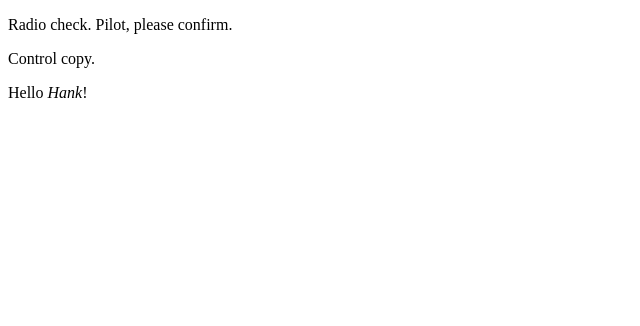
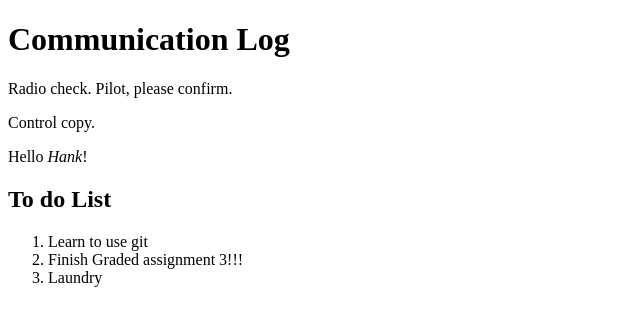
Before and after one commit to ajharris96/communication-log, a plain HTML site: page index.html in a window 1280 px wide. Shown: the whole page, without its empty margins (0-640 px from the left). Drawn offline with Linux system fonts and the light colour scheme.

Commit message:
Made some big formatting changes, let me know your thoughts

```diff
--- a/index.html
+++ b/index.html
@@ -1,8 +1,17 @@
 <!DOCTYPE html>
 <html>
+
    <body>
+      <h1>Communication Log</h1>
       <p>Radio check. Pilot, please confirm.</p>
       <p>Control copy.</p>
       <p>Hello <i>Hank</i>!</p>
+
+      <h2>To do List</h2>
+      <ol>
+         <li>Learn to use git</li>
+         <li>Finish Graded assignment 3!!!</li>
+         <li>Laundry</li>
+      </ol>
    </body>
 </html>
```
